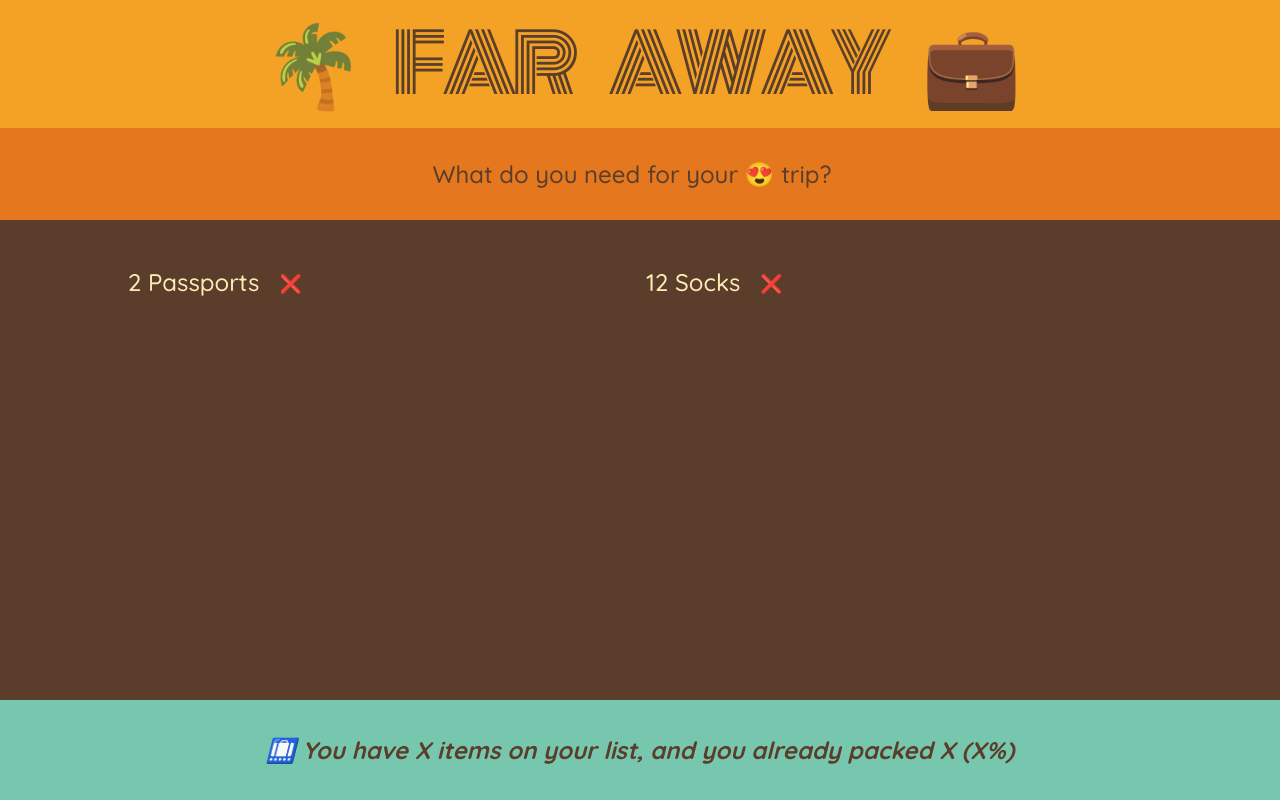
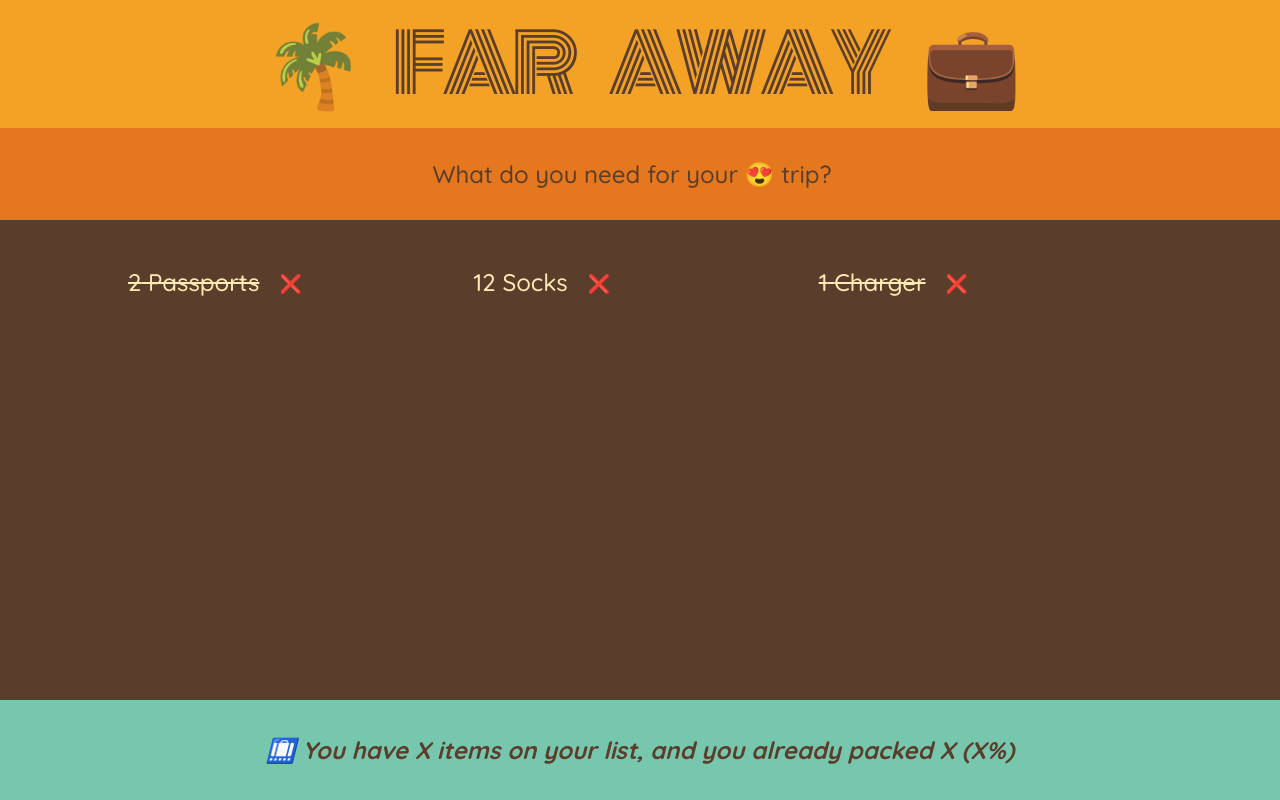
Before and after one commit to luyvannda/travel-list, a React (Vite) app: page / in a window 1280 px wide. Built offline with nearby package versions, Linux system fonts and the light colour scheme.

Commit message:
add strike through class to packed item

```diff
--- a/src/components/Item.tsx
+++ b/src/components/Item.tsx
@@ -7,10 +7,10 @@ interface ItemProps {
 export default function Item({ item }: ItemProps) {
   return (
     <li className="flex items-center gap-[1.2rem]">
-      <span>
+      <span className={`${item.packed ? "line-through" : ""}`}>
         {item.quantity} {item.description}
       </span>
-      <button className="translate-y-[2px] cursor-pointer border-none bg-transparent p-[0.8rem] text-[1.8rem]">
+      <button className="translate-y-[2px] cursor-pointer p-[0.8rem] text-[1.8rem]">
         ❌
       </button>
     </li>
--- a/src/components/PackingList.tsx
+++ b/src/components/PackingList.tsx
@@ -4,7 +4,7 @@ import Item from "./Item";
 export default function PackingList() {
   return (
     <div className="flex flex-col items-center justify-between gap-[3.2rem] bg-[#5a3e2b] px-0 py-16 text-[#ffebb3]">
-      <ul className="grid w-[80%] grid-cols-auto-fit-250 content-start justify-center gap-[1.2rem] overflow-scroll">
+      <ul className="grid w-[80%] grid-cols-auto-fit-250 content-start justify-center gap-[1.2rem] overflow-hidden">
         {initialItems.map((item) => (
           <Item key={item.id} item={item} />
         ))}
--- a/src/data/initialItems.ts
+++ b/src/data/initialItems.ts
@@ -6,8 +6,9 @@ export type initialItemsType = {
 };
 
 const initialItems: initialItemsType[] = [
-  { id: 1, description: "Passports", quantity: 2, packed: false },
+  { id: 1, description: "Passports", quantity: 2, packed: true },
   { id: 2, description: "Socks", quantity: 12, packed: false },
+  { id: 3, description: "Charger", quantity: 1, packed: true },
 ];
 
 export default initialItems;
```
Also changed, not shown: 1 other file (tests, documents, lock files or other folders).
